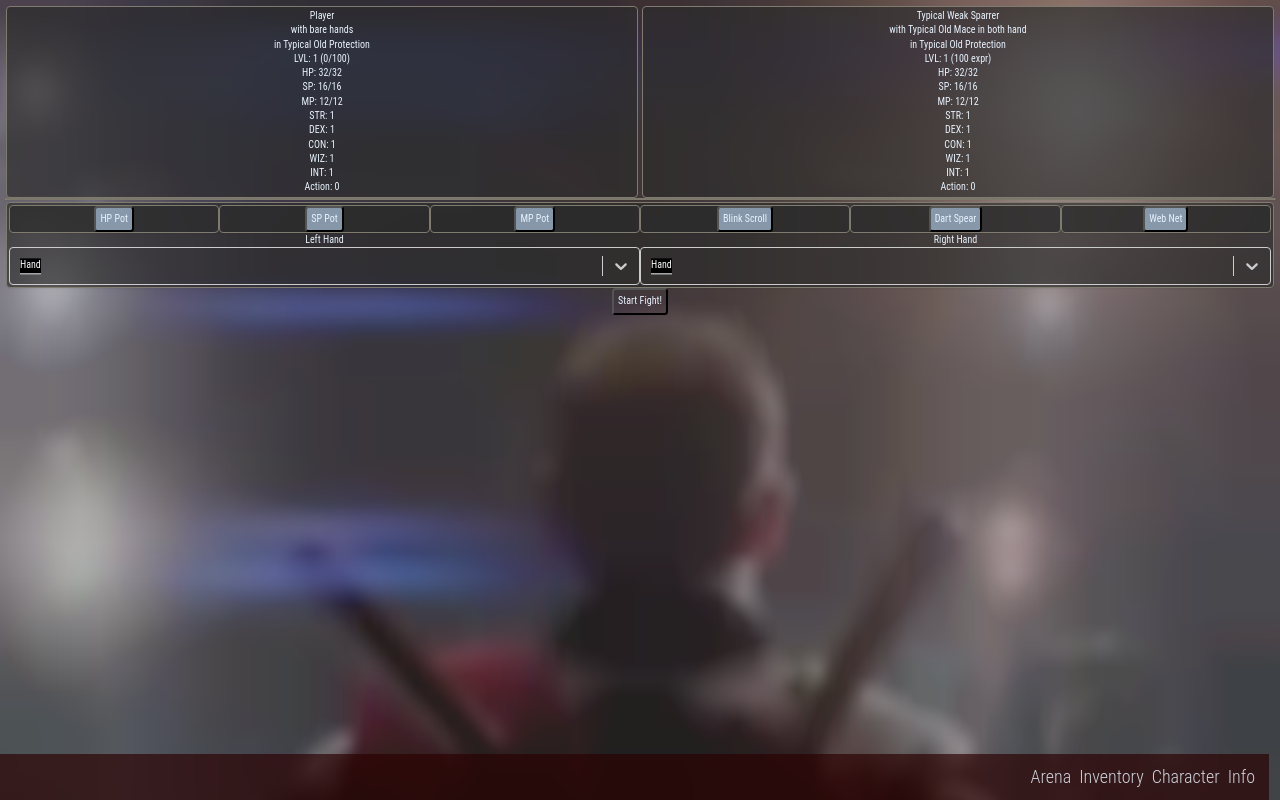
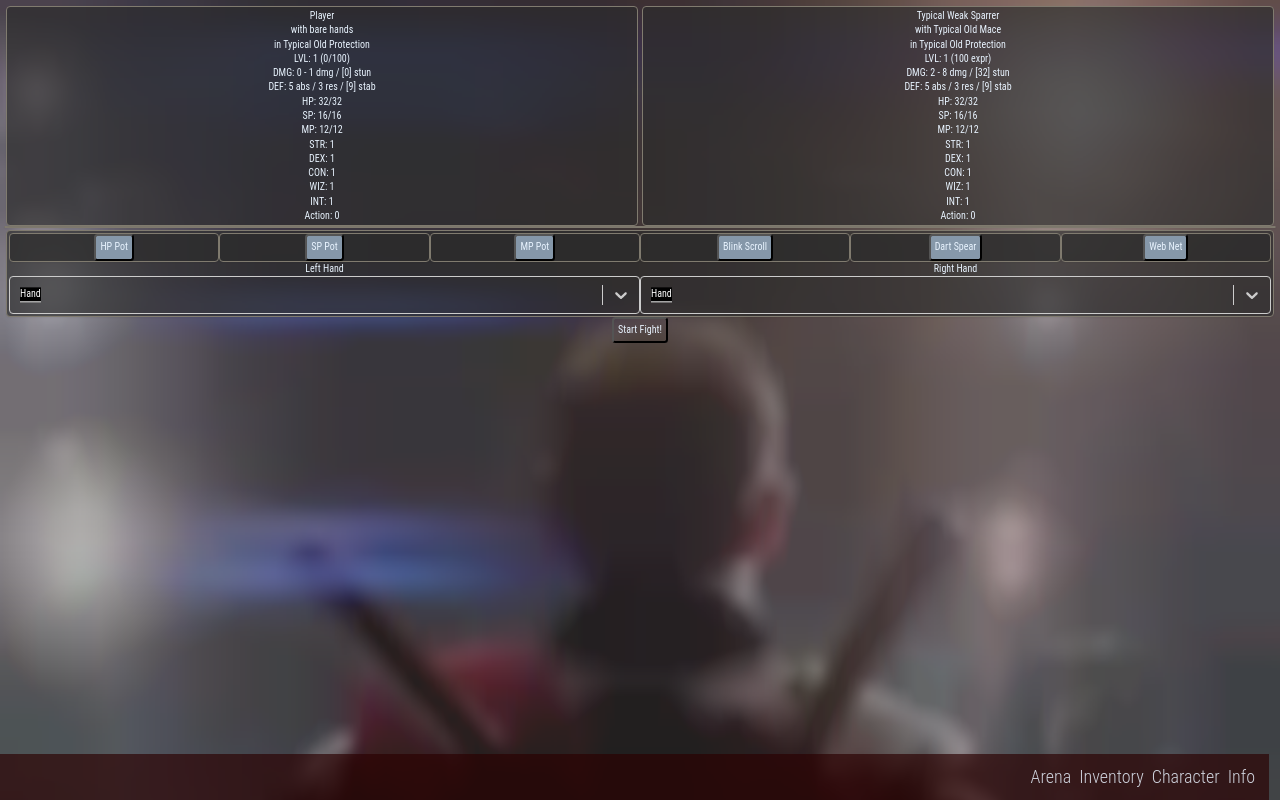
Before and after one commit to gapak/bdcgin, a React (Create React App) app: page / in a window 1280 px wide. Built offline with nearby package versions, Linux system fonts and the light colour scheme.

Commit message:
Add DMG and DEF info groups

```diff
--- a/src/App.js
+++ b/src/App.js
@@ -15,7 +15,7 @@ import {consumables} from './game/knowledge/consumables';
 import {armors_bodies} from './game/models/armors';
 import {weapons_bodies} from './game/models/weapons';
 import {shields_bodies} from './game/models/shields';
-import {getArmor, getBeltForRightHand, getBeltForLeftHand} from './game/equipment';
+import {getArmor, getWeapon, getBeltForRightHand, getBeltForLeftHand} from './game/equipment';
 
 //import {GinButton} from './core/GinButton';
 import {frame} from './core/frame';
@@ -230,20 +230,28 @@ class App extends Component {
             }
             if (weapons[0].name === 'Hand' || weapons[1].name === 'Hand') {
                 let weapon = _.filter(weapons, (item) => item.name !== 'Hand')[0];
-                return <div> with {state.in_fight === true ? weapon.body_name : weapon.name} in both hand </div>
+                return <div> with {state.in_fight === true ? weapon.body_name + 'in both hand' : weapon.name} </div>
             }
             return <div>
                 with {state.in_fight === true ? weapons[0].body_name : weapons[0].name} and {state.in_fight === true ? weapons[1].body_name : weapons[1].name}
             </div>
         };
 
+        const player_subcomponent = (() => {
+            let weapon = getWeapon(state, 'player');
+            let armor  = getArmor(state, 'player');
 
-        const player_subcomponent =
-            <div className="flex-element panel filament">
+            return <div className="flex-element panel filament">
                 <div>Player</div>
                 {drawEquipmentLabel('player')}
                 <div> in {state.in_fight === true ? getArmor(state, 'player').body_name : getArmor(state, 'player').name} </div>
                 <div> LVL: {state.player.level} ({state.player.expr}/{100 * state.player.level}) </div>
+                {state.in_fight !== true
+                    ? <div> DMG: {weapon.min_dmg} - {weapon.max_dmg + state.player.stats[weapon.bonus_stat]} dmg / [{weapon.stunning}] stun </div>
+                    : <div> DMG: {weapon.min_dmg} - {weapon.max_dmg + state.player.stats[weapon.bonus_stat]} / [{weapon.stunning}] </div> }
+                {state.in_fight !== true
+                    ? <div> DEF: {armor.absorption} abs / {armor.resistance + state.player.stats.wiz} res / [{armor.stability + state.player.stats.con}] stab </div>
+                    : <div> DEF: {armor.absorption} / {armor.resistance + state.player.stats.wiz} / [{armor.stability + state.player.stats.con}] </div> }
                 <div> HP: {state.player.hp}/{state.player.max_hp} </div>
                 <div> SP: {state.player.sp}/{state.player.max_sp} </div>
                 <div> MP: {state.player.mp}/{state.player.max_mp} </div>
@@ -254,7 +262,8 @@ class App extends Component {
                 {levelUp('int')}
                 <div> Action: {state.player.action ? actions[state.player.action].name : ''} {state.player.action_timer} </div>
                 {_.sum(_.values(state.player.effects)) > 0 ? <div>{_.map(state.player.effects, (val, key) => val > 0 ? <span key={key}>{key}: {val}</span> : '' )}</div> : ''}
-            </div>;
+            </div>
+        })();
 
         const Hand = (weapon) =>
             <div className="flex-element panel">
@@ -292,12 +301,21 @@ class App extends Component {
                 <h6>Load: {getLoad(state.player)} / {getMaxLoad(state.player)} kg</h6>
             </div>;
 
-        const target_subcomponent =
-            <div className="flex-element panel filament">
+        const target_subcomponent = (() => {
+            let weapon = getWeapon(state, 'target');
+            let armor  = getArmor(state, 'target');
+
+            return <div className="flex-element panel filament">
                 <div>{state.in_fight === true ? state.target.body_name : state.target.name}</div>
                 {drawEquipmentLabel('target')}
                 <div> in {state.in_fight === true ? state.target.armor.body_name : state.target.armor.name} </div>
                 <div> LVL: {state.target.level} ({Math.floor((50 + (50 * state.target.level)) * state.target.level / state.player.level)} expr) </div>
+                {state.in_fight !== true
+                    ? <div> DMG: {weapon.min_dmg} - {weapon.max_dmg + state.target.stats[weapon.bonus_stat]} dmg / [{weapon.stunning}] stun </div>
+                    : <div> DMG: {weapon.min_dmg} - {weapon.max_dmg + state.target.stats[weapon.bonus_stat]} / [{weapon.stunning}] </div> }
+                {state.in_fight !== true
+                    ? <div> DEF: {armor.absorption} abs / {armor.resistance + state.target.stats.wiz} res / [{armor.stability + state.target.stats.con}] stab </div>
+                    : <div> DEF: {armor.absorption} / {armor.resistance + state.target.stats.wiz} / [{armor.stability + state.target.stats.con}] </div> }
                 <div> HP: {state.target.hp}/{state.target.max_hp} </div>
                 <div> SP: {state.target.sp}/{state.target.max_sp} </div>
                 <div> MP: {state.target.mp}/{state.target.max_mp} </div>
@@ -308,7 +326,8 @@ class App extends Component {
                 {state.in_fight !== true ? <div> INT: {state.target.stats.int} </div> : ''}
                 <div> Action: {state.target.action ? actions[state.target.action].name : ''} {state.target.action_timer} </div>
                 {_.sum(_.values(state.target.effects)) > 0 ? <div>{_.map(state.target.effects, (val, key) => val > 0 ? <span key={key}>{key}: {val}</span> : '' )}</div> : ''}
-            </div>;
+            </div>
+        })();
 
         const battle_ground_subcomponent =
             <div className="flex-element panel filament">
@@ -522,7 +541,7 @@ class App extends Component {
                     <div className="flex-container-row">
                         <div className="flex-element">Name</div>
                         <div className="flex-element">Type</div>
-                        <div className="flex-element">Strip</div>
+                        <div className="flex-element">Unequip</div>
                     </div>
                     <div className="flex-container-column">
                         {_.map(state.player.equipment, (item, key) =>
@@ -530,7 +549,7 @@ class App extends Component {
                                 <div className="flex-element">{item.name}</div>
                                 <div className="flex-element">{item.type}</div>
                                 <div className="flex-element">
-                                    <GinButton item={{name: "strip", isLocked: (state) => state.in_fight,
+                                    <GinButton item={{name: "unequip", isLocked: (state) => state.in_fight,
                                         isDisabled: (state) => item.unsold,
                                         onClick: (state) => {
                                             if (item.type === 'weapon') { state.inventory.weapons.unshift(item); }
--- a/src/game/default_state.js
+++ b/src/game/default_state.js
@@ -52,7 +52,7 @@ export const getDefaultState = () => {
     state.player.equipment.push(combineShield(1, shields_bodies.heater, shields_quality[1], shields_mods.flat));
     state.player.equipment.push(combineWeapon(1, weapons_bodies.trident, weapons_quality[1], weapons_mods.flat));
     state.player.equipment.push(combineWeapon(1, weapons_bodies.bow, weapons_quality[1], weapons_mods.flat));
-    state.player.equipment.push(combineWeapon(1, weapons_bodies.mage1, weapons_quality[1], weapons_mods.flat));
+    state.player.equipment.push(combineWeapon(1, weapons_bodies.wiz1, weapons_quality[1], weapons_mods.flat));
 
     //state.player.equipment = _.times(_.random(3, 5), () => _.random(0, 1) === 0 ? genShield(1) : genWeapon(1) );
     //state.player.left_hand = genWeapon(1);
--- a/src/game/game_math.js
+++ b/src/game/game_math.js
@@ -122,7 +122,7 @@ export const attack = (state, params) => {
     let Prob = getAttackProb(state, params);
     if (_.random(0, 100) < Prob) {
         console.log();
-        let atk = _.random(attacker_weapon.min_dmg, attacker_weapon.max_dmg) + _.random(0, state[params.attacker].stats[attacker_weapon.bonus_stat]);
+        let atk = _.random(attacker_weapon.min_dmg, attacker_weapon.max_dmg + state[params.attacker].stats[attacker_weapon.bonus_stat]);
         let dmg = hit(state, params.attacker, params.defender, atk, attacker_weapon.dmg_type);
 
         state[params.defender].hp -= dmg;
--- a/src/game/rules.js
+++ b/src/game/rules.js
@@ -3,7 +3,7 @@ import _ from 'lodash';
 
 import {effects_0} from './models/unit';
 import {genTarget} from './models/targets';
-import {checkUnitStats, isTargetInRange, hit} from './game_math';
+import {checkUnitStats, isTargetInRange, hit, getMaxLoad, getLoad} from './game_math';
 import {AI} from './knowledge/AI';
 
 
@@ -161,13 +161,17 @@ export const rules = {
                 if (state.player.sp < state.player.max_sp) state.player.sp++;
                 if (state.player.mp < state.player.max_mp) state.player.mp++;
             }
-            state.player.hp = _.random(state.player.hp, 500) > 490 && state.player.hp < state.player.max_hp ? state.player.hp + 1 : state.player.hp;
-            state.player.sp = _.random(state.player.sp, 250) > 230 && state.player.sp < state.player.max_sp ? state.player.sp + 1 : state.player.sp;
-            state.player.mp = _.random(state.player.mp, 100) > 95 && state.player.mp < state.player.max_mp ? state.player.mp + 1 : state.player.mp;
 
-            state.target.hp = _.random(state.target.hp, 500) > 490 && state.target.hp < state.target.max_hp ? state.target.hp + 1 : state.target.hp;
-            state.target.sp = _.random(state.target.sp, 250) > 230 && state.target.sp < state.target.max_sp ? state.target.sp + 1 : state.target.sp;
-            state.target.mp = _.random(state.target.mp, 100) > 95 && state.target.mp < state.target.max_mp ? state.target.mp + 1 : state.target.mp;
+            const regen = (unit) => {
+                const load_factor = getMaxLoad(state[unit]) - getLoad(state[unit]);
+                state[unit].hp = _.random(state[unit].hp, 500) > 490 && state[unit].hp < state[unit].max_hp ? state[unit].hp + 1 : state[unit].hp;
+                state[unit].sp = _.random(state[unit].sp, 250) > (230 - load_factor) && state[unit].sp < state[unit].max_sp ? state[unit].sp + 1 : state[unit].sp;
+                state[unit].mp = _.random(state[unit].mp, 100) > 95 && state[unit].mp < state[unit].max_mp ? state[unit].mp + 1 : state[unit].mp;
+            };
+
+            regen('player');
+            regen('target');
+
             return state;
         }
     },
```
